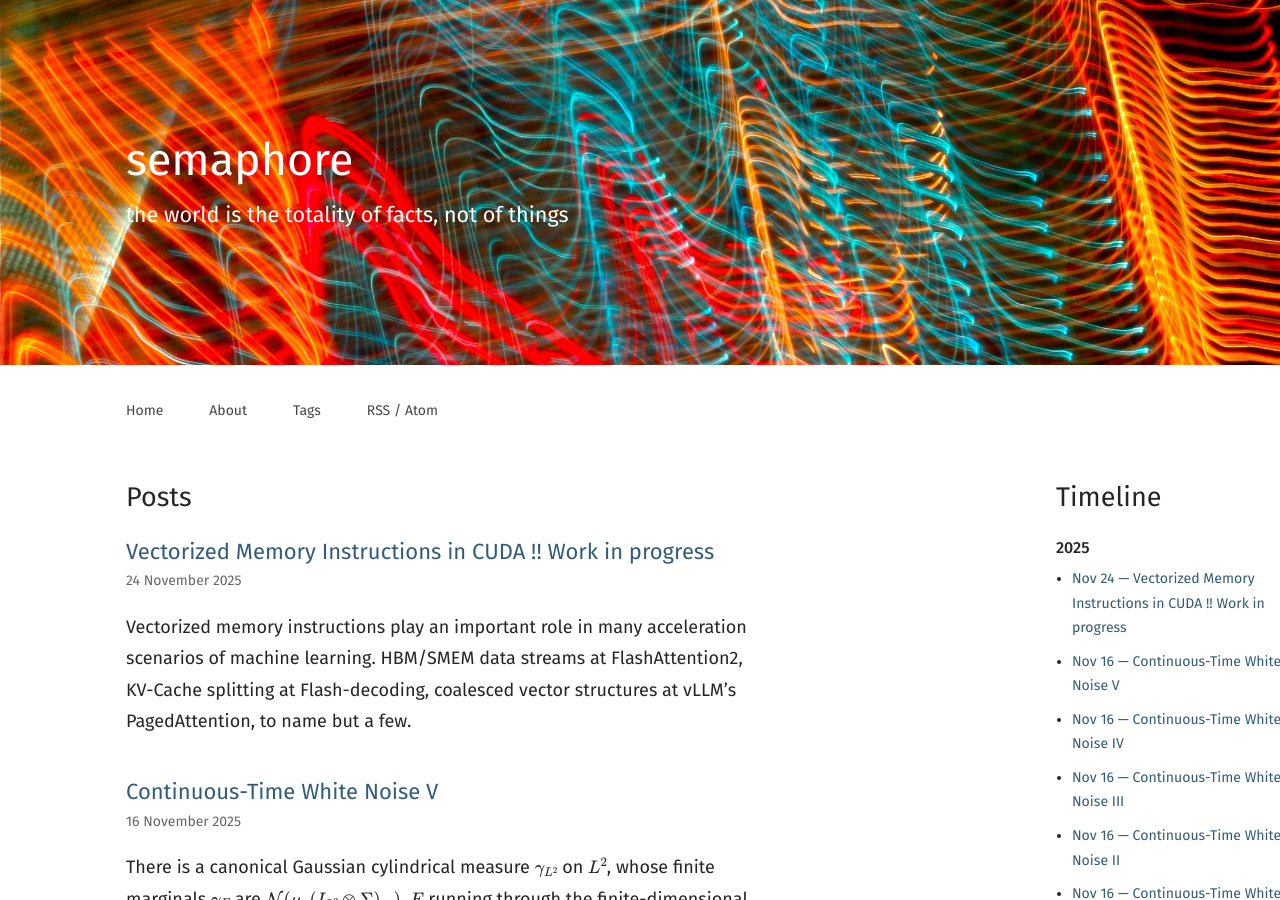
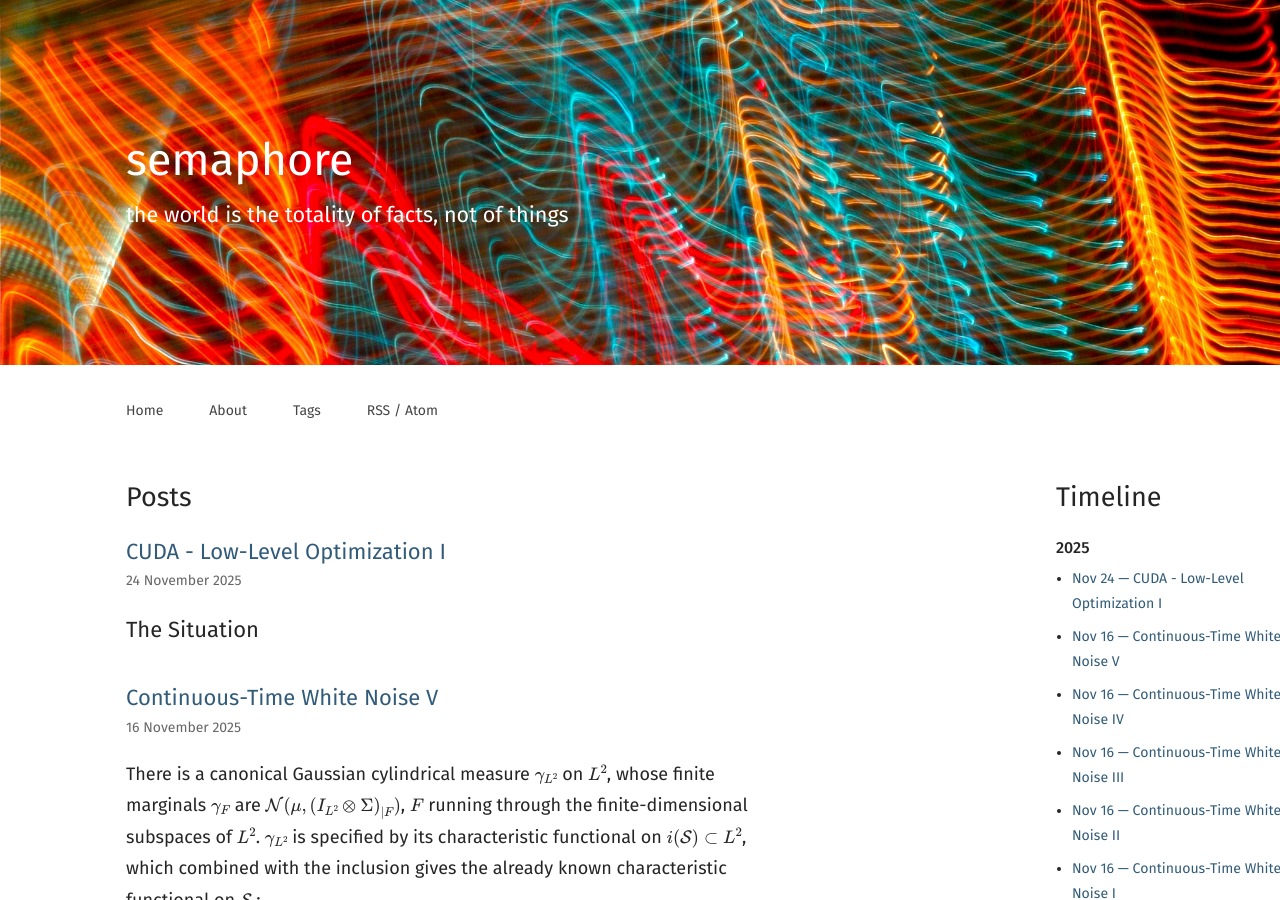
Before and after one commit to sema4r/sema4r.github.io, a Jekyll site: the page built from index.md, in a window 1280 px wide and 900 px high. Built offline with Jekyll 4.4.1, drawn with Linux system fonts in a browser that asks for light colours.

Commit message:
Update 2025-11-24-VECT128.md

````diff
--- a/_posts/2025-11-24-VECT128.md
+++ b/_posts/2025-11-24-VECT128.md
@@ -1,19 +1,22 @@
 ---
 layout: post
-title: "Vectorized Memory Instructions in CUDA !! Work in progress"
+title: "CUDA - Low-Level Optimization I"
 date: 2025-11-24
 migrated: 2026-10-30
 tags:
   - Machine Learning
 ---
 
-Vectorized memory instructions play an important role in many acceleration scenarios of machine learning.
-HBM/SMEM data streams at FlashAttention2, KV-Cache splitting at Flash-decoding, coalesced vector structures at
-vLLM's PagedAttention, to name but a few.
+### The Situation ###
 
-But the CUDA compiler infrastructure (NVVM/cicc + ptxas) does not guarantee vectorized PTX or SASS output.
-The code snippets below show shared-memory vectorized 128-bit store and load with the expected vectorized PTX
-and SASS primitives. Not even for explicit code like this, with consistent tool chain version and compiler flags.
+Tile-based libraries/frameworks like NVIDIA CuTe/CUTLASS and ThunderKittens produce already highly-optimized PTX/SASS code.<br>
+ML-specific operations like (standard) GEMMs, convolution and attention variants are dealt with in mid-level libraries like cuBLAS,
+cuDNN and FlashAttention3/4 which contain even hand-tuned PTX/SASS kernels.
+
+More fine-grained control over instruction scheduling, asynchronous barrier synchronization (mbarrier) or cache eviction policies (L1::evict_first)
+usually requires inline PTX/SASS code. Even with explicit C++ code for something as simple as a vectorized store/load, the CUDA compiler
+infrastructure (NVVM/cicc + ptxas) does not guarantee a vectorized PTX or SASS output. (See the code snippets below with the C++ code
+and the expected PTX and SASS primitives.)
 
 <br>
 
@@ -87,7 +90,7 @@ SASS
 
 <br>
 
-Potential obstructions for the emission of vectorized memory instructions, by compile step :
+Potential obstructions for the emission of optimized instructions, by compile step :
 
 <br>
 C++ CUDA $\; \longrightarrow \;$ PTX code  (NVVM/cicc)
@@ -118,10 +121,7 @@ PTX $\; \longrightarrow \;$ SASS (ptxas)
 <br>
 Philosophy : CUDA C++ expresses intent, but the compiler toolchain chooses the final instructions.
 
-Vectorized memory instructions can be enforced via inline PTX (performance-critical libraries like CUTLASS/cuBLASLt or TensorRT
-use this).
-
-The code for a 128-bit load like above looks like this :
+The inline PTX code for a 128-bit load like above looks like this :
 
 {% raw %}
 ```cpp
````
